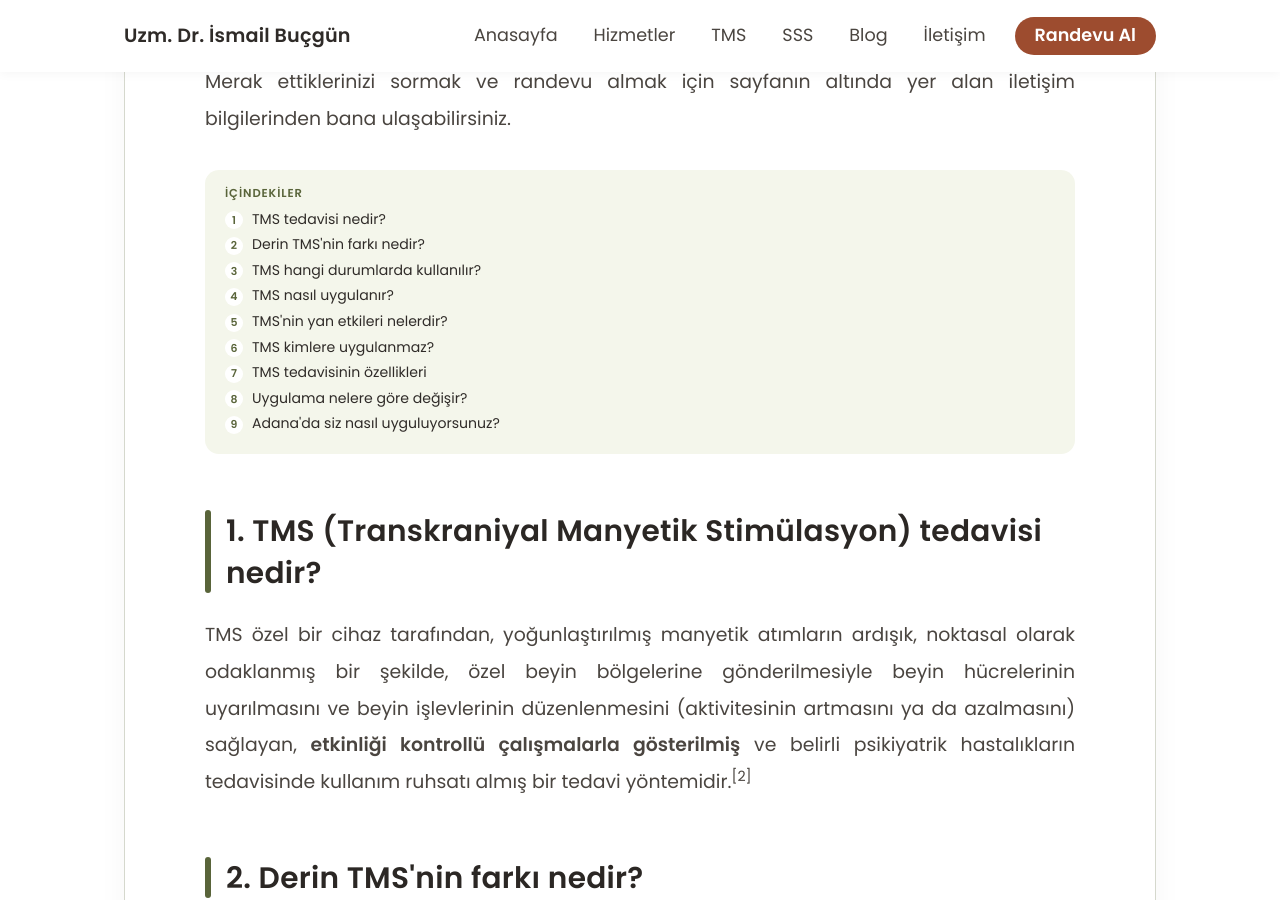
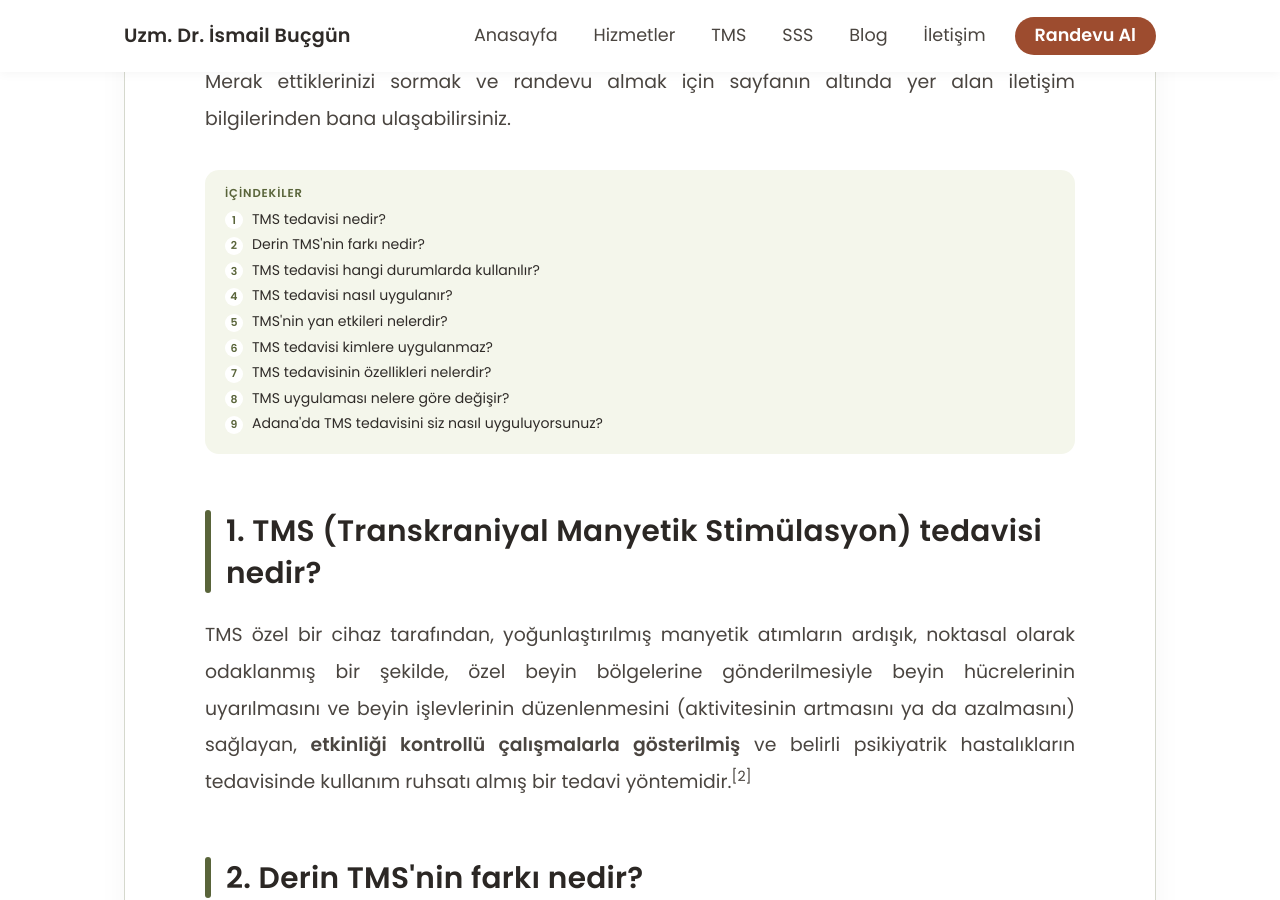
Before and after one commit to ibucgun/ibucgun.github.io, a Jekyll site: the page built from tms.html, in a window 1280 px wide and 900 px high, scrolled down 592 px. Built offline with Jekyll 4.4.1, drawn with Linux system fonts in a browser that asks for light colours.

Commit message:
Update tms.html

```diff
--- a/tms.html
+++ b/tms.html
@@ -22,13 +22,13 @@ Merak ettiklerinizi sormak ve randevu almak için sayfanın altında yer alan il
   <ol>
     <li><a href="#nedir">TMS tedavisi nedir?</a></li>
     <li><a href="#derin-tms-farki">Derin TMS'nin farkı nedir?</a></li>
-    <li><a href="#kullanim-alanlari">TMS hangi durumlarda kullanılır?</a></li>
-    <li><a href="#nasil-uygulanir">TMS nasıl uygulanır?</a></li>
+    <li><a href="#kullanim-alanlari">TMS tedavisi hangi durumlarda kullanılır?</a></li>
+    <li><a href="#nasil-uygulanir">TMS tedavisi nasıl uygulanır?</a></li>
     <li><a href="#yan-etkiler">TMS'nin yan etkileri nelerdir?</a></li>
-    <li><a href="#kimlere-uygulanmaz">TMS kimlere uygulanmaz?</a></li>
-    <li><a href="#diger-tedavilerden-farki">TMS tedavisinin özellikleri</a></li>
-    <li><a href="#standardizasyon">Uygulama nelere göre değişir?</a></li>
-    <li><a href="#nasil-uyguluyorum">Adana'da siz nasıl uyguluyorsunuz?</a></li>
+    <li><a href="#kimlere-uygulanmaz">TMS tedavisi kimlere uygulanmaz?</a></li>
+    <li><a href="#diger-tedavilerden-farki">TMS tedavisinin özellikleri nelerdir?</a></li>
+    <li><a href="#standardizasyon">TMS uygulaması nelere göre değişir?</a></li>
+    <li><a href="#nasil-uyguluyorum">Adana'da TMS tedavisini siz nasıl uyguluyorsunuz?</a></li>
   </ol>
 </nav>
 
```
